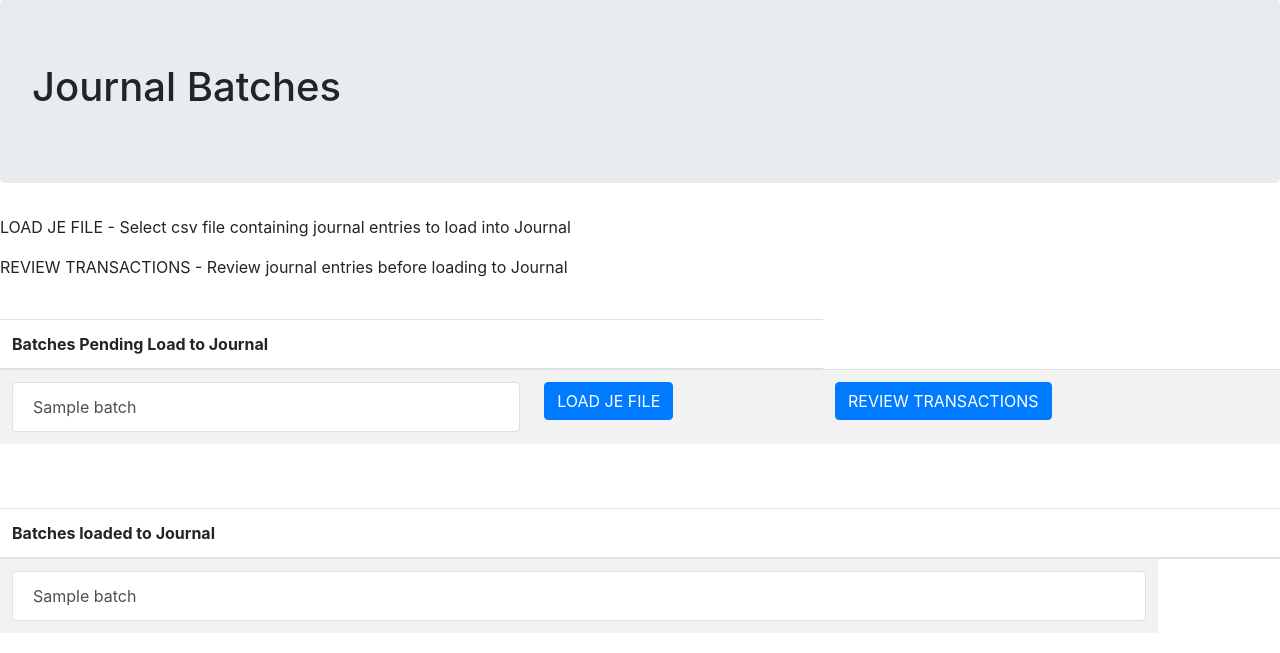
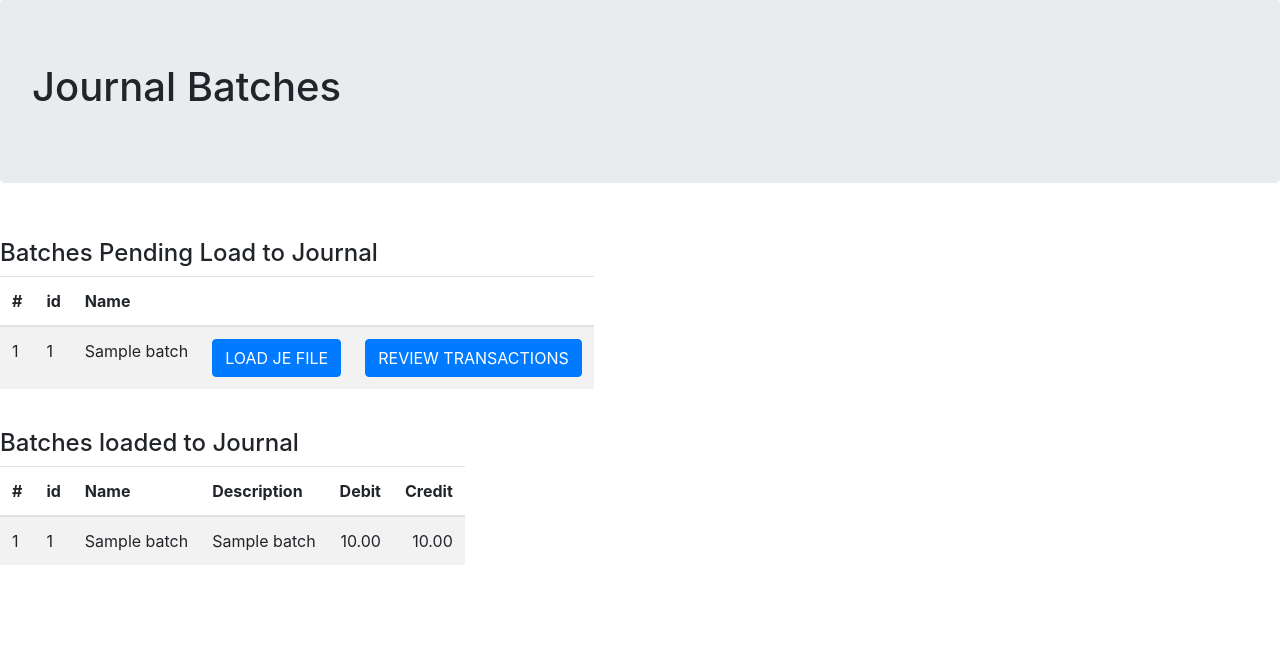
Before and after one commit to sammyrTX/growler-vaq, a Flask app: template pkg/web/accounting_app/templates/journals/batch_list.html in a window 1280 px wide. Shown: the part 147-800 px from the top of the page. Run offline with Flask 2, Linux system fonts and the light colour scheme; the template is opened without the code that fills it: most values are stand-ins (such as "Sample title", 1, 10 or a date in 2020); parts of the project's set-up code (start-up, migrations or seed data) failed here and were passed over; some libraries are stand-ins or nearby versions.

Commit message:
Update Batch List page
Add debit and credit totals from journal table for each
batch that have been loaded. Some table formatting changes.

```diff
--- a/pkg/web/accounting_app/templates/journals/batch_list.html
+++ b/pkg/web/accounting_app/templates/journals/batch_list.html
@@ -8,24 +8,37 @@
 
 </div>
 
-<p>LOAD JE FILE - Select csv file containing journal entries to load into Journal</p>
-<p>REVIEW TRANSACTIONS - Review journal entries before loading to Journal</p>
-
 <br>
 
-<table class="table table-striped table-hover">
+<h4>Batches Pending Load to Journal</h4>
+
+<table class="table table-striped table-hover w-auto">
+
   <thead>
     <tr>
-      <th scope="col">Batches Pending Load to Journal</th>
+      <th scope="col">#</th>
+      <th scope="col">id</th>
+      <th scope="col">Name</th>
+      <th scope="col"> </th>
       <th scope="col"> </th>
     </tr>
   </thead>
+
   <tbody>
     {% for batch in batch_list %}
 
+    <!-- <tr>
+      <td><a href="" class="list-group-item list-group-item-action">{{ loop.index }}</a></td>
+      <td><a href="" class="list-group-item list-group-item-action">{{batch[0]}}</a></td>
+      <td><a href="" class="list-group-item list-group-item-action">{{batch[1]}}</a></td>
+      <td><a class="btn btn-primary" href="{{url_for('accounting_app_journals_bp.load_batch', batch_row_id=batch[0])}}">LOAD JE FILE</a></td>
+      <td><a class="btn btn-primary" href="{{url_for('accounting_app_journals_bp.journal_loader_batch_review', batch_row_id=batch[0])}}">REVIEW TRANSACTIONS</a></td>
+    </tr> -->
+
     <tr>
-      <!-- <th scope="row">1</th> -->
-      <td><a href="#" class="list-group-item list-group-item-action">{{batch[1]}}</a></td>
+      <td>{{ loop.index }}</td>
+      <td>{{batch[0]}}</td>
+      <td>{{batch[1]}}</td>
       <td><a class="btn btn-primary" href="{{url_for('accounting_app_journals_bp.load_batch', batch_row_id=batch[0])}}">LOAD JE FILE</a></td>
       <td><a class="btn btn-primary" href="{{url_for('accounting_app_journals_bp.journal_loader_batch_review', batch_row_id=batch[0])}}">REVIEW TRANSACTIONS</a></td>
     </tr>
@@ -34,23 +47,50 @@
   </tbody>
 </table>
 
-<br><br>
+<br>
 
-<table class="table table-striped table-hover">
+<h4>Batches loaded to Journal</h4>
+
+<table class="table table-striped table-hover w-auto">
+
   <thead>
     <tr>
-      <th scope="col">Batches loaded to Journal</th>
-      <th scope="col"> </th>
+      <th scope="col">#</th>
+      <th scope="col">id</th>
+      <th scope="col">Name</th>
+      <th scope="col">Description</th>
+      <th class="text-right" scope="col">Debit</th>
+      <th class="text-right" scope="col">Credit</th>
     </tr>
   </thead>
+
+
   <tbody>
     {% for batch in batch_list_loaded %}
 
     <tr>
-      <!-- <th scope="row">1</th> -->
-      <td><a href="#" class="list-group-item list-group-item-action">{{batch[1]}}</a></td>
-      <!-- <td><a class="btn btn-secondary" href="#">LOAD JE FILE</a></td>
-      <td><a class="btn btn-secondary" href="#">REVIEW TRANSACTIONS</a></td> -->
+      <td>
+          {{ loop.index }}
+      </td>
+
+      <td>
+          {{ batch[0] }}
+      </td>
+
+      <td>
+          {{ batch[1] }}
+      </td>
+
+      <td>
+          {{ batch[2] }}
+      </td>
+
+      <td class="text-right">
+          {{ "{:,.2f}".format(batch[4]|float)}}
+      </td>
+      <td class="text-right">
+          {{ "{:,.2f}".format(batch[5]|float)}}
+      </td>
     </tr>
 
     {% endfor %}
```
Also changed, not shown: pkg/database/sql_queries/queries_read.py (+5 -2 lines).
